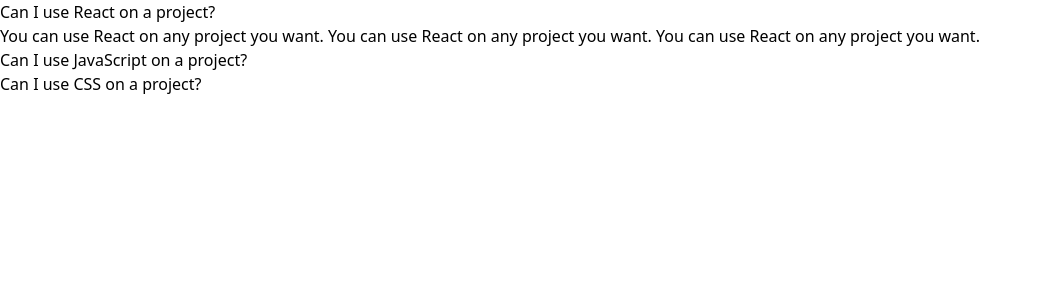
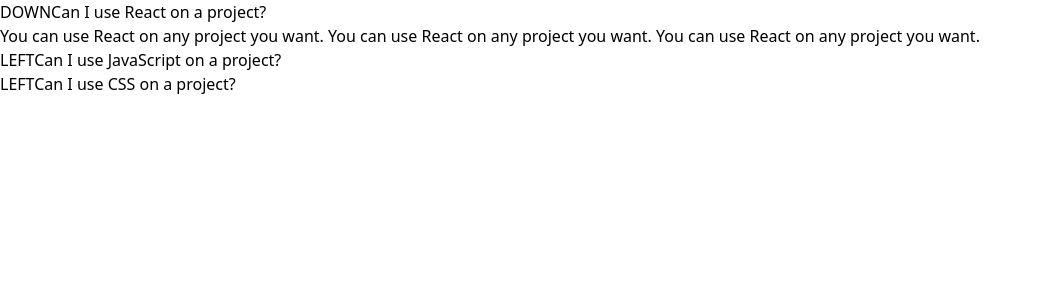
Before and after one commit to VsevolodPantjukhin/comps, a React (Create React App) app: page / in a window 1280 px wide. Shown: the top 300 px of the page, without its empty margins (0-1042 px from the left). Built offline with nearby package versions, Linux system fonts and the light colour scheme.

Commit message:
Conditional Icon Rendering

```diff
--- a/src/components/Accordion/Accordion.js
+++ b/src/components/Accordion/Accordion.js
@@ -9,6 +9,9 @@ const Accordion = ({ items }) => {
 
   const renderedItems = items.map((item, index) => {
     const isExpanded = index === expandedIndex;
+
+    const icon = <span>{isExpanded ? 'DOWN' : 'LEFT'}</span>;
+
     return (
       <div key={item.id}>
         <div
@@ -16,6 +19,7 @@ const Accordion = ({ items }) => {
             handleClick(index);
           }}
         >
+          {icon}
           {item.label}
         </div>
         {isExpanded && <div>{item.content}</div>}
```
